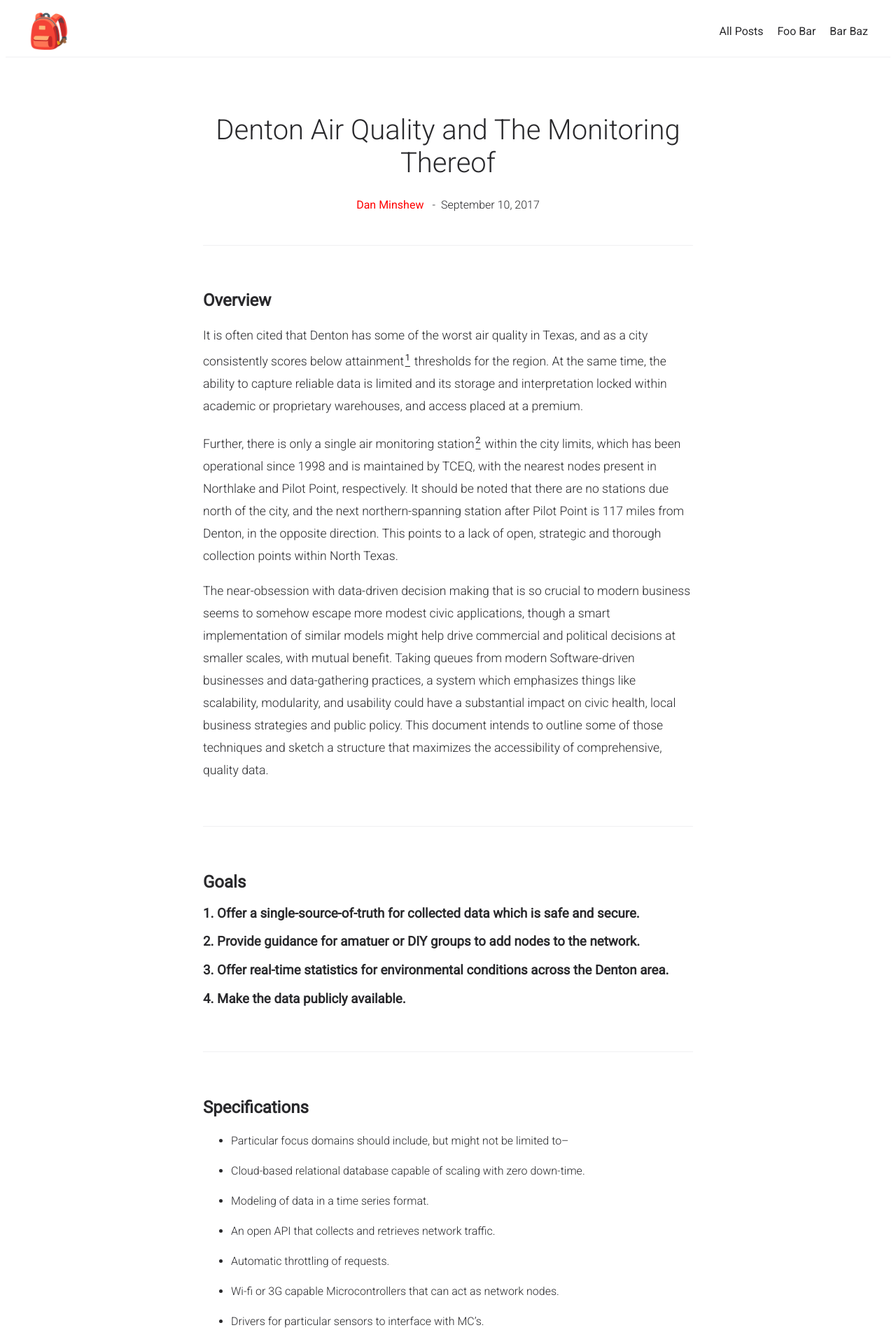
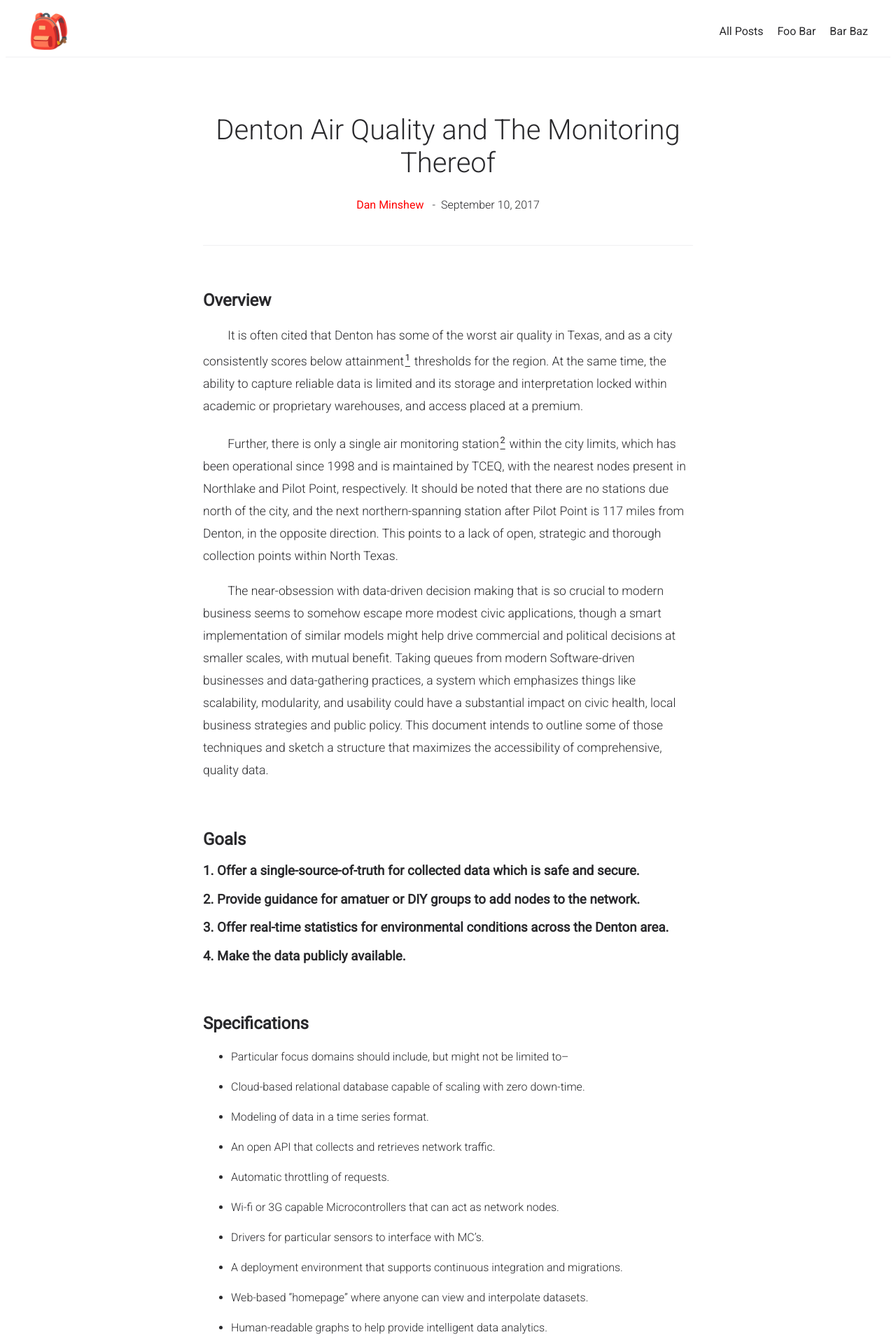
Before and after one commit to techmilldenton/blog, a Jekyll site: the page built from _posts/2017-09-10-project-damn.md, in a window 1280 px wide. Shown: the top 1920 px of the page at 70% size. Built offline with Jekyll 4.4.1, drawn with Linux system fonts in a browser that asks for light colours; some of the changed text lies outside the part shown.

Commit message:
add p indent

```diff
--- a/_posts/2017-09-10-project-damn.md
+++ b/_posts/2017-09-10-project-damn.md
@@ -14,17 +14,14 @@
 The near-obsession with data-driven decision making that is so crucial to modern business seems to somehow escape more modest civic applications, though a smart implementation of similar models might help drive commercial and political decisions at smaller scales, with mutual benefit.
 Taking queues from modern Software-driven businesses and data-gathering practices, a system which emphasizes things like scalability, modularity, and usability could have a substantial impact on civic health, local business strategies and public policy. This document intends to outline some of those techniques and sketch a structure that maximizes the accessibility of comprehensive, quality data.
 
----
-
+<br />
 # Goals
 ### 1. Offer a single-source-of-truth for collected data which is safe and secure.
 ### 2. Provide guidance for amatuer or DIY groups to add nodes to the network.
 ### 3. Offer real-time statistics for environmental conditions across the Denton area.
 ### 4. Make the data publicly available.
 
----
-
-
+<br />
 # Specifications
 - Particular focus domains should include, but might not be limited to--
 - Cloud-based relational database capable of scaling with zero down-time.
@@ -48,20 +45,19 @@
 # Milestones
 These tasks are predominantly asynchronous, and should be able to built more or less concurrently given that data models are agreed upon beforehand.
 
-### - Air Quality API
+### Air Quality API
 A RESTful service that consumes and serves environment data.
 
-### - Persistent Database
+### Persistent Database
 Schema should be built with scalability and dynamism of data models in mind.
 
-### - MVP Hardware Integration
+### MVP Hardware Integration
 A Raspberry Pi (or similar) microcontroller with network connectivity and data transmission enabled.
 
-### - “Better” Hardware Integration
+### “Better” Hardware Integration
 After buy-in from community and/or local businesses, upgrades to hardware, enclosures and sensors can begin rolling out.
 
----
-
+<br />
 # Conclusion
 The project should value the lessons of LEAN[](#fn-3){: rel="footnote" id="ref-3" } software development, and focus on preventing lock-in with particular protocols or architectures. As long as a node can communicate reliable environmental data, the database should be capable of storing that information and retrieving it in a consistent fashion that’s optimized for efficiency and consumability.
 
--- a/css/main.scss
+++ b/css/main.scss
@@ -102,6 +102,7 @@
 p {
   font-size: 1.1rem;
   line-height: 2rem;
+  text-indent: 2em;
 }
 
 pre {
```
